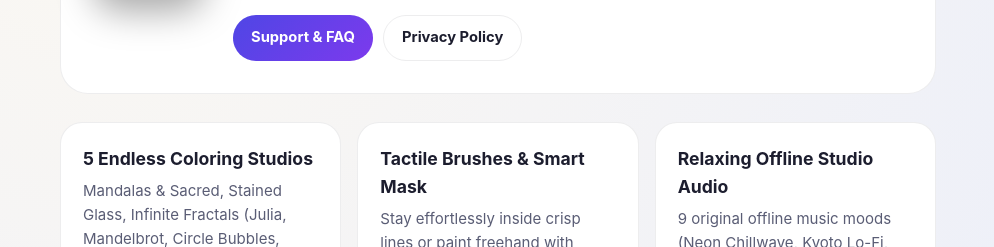
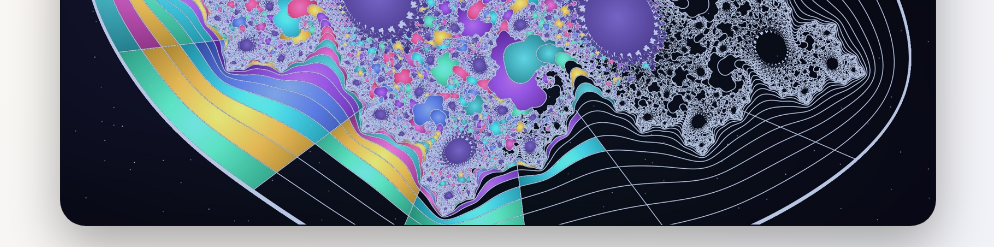
Before and after one commit to terakilobyte/fractaline, a plain HTML site: page index.html in a window 1280 px wide. Shown: the part 261-508 px from the top of the page, without its empty margins (142-1136 px from the left). Drawn offline with Linux system fonts and the light colour scheme.

Commit message:
Add 60% colored Julia fractal hero banner & social preview

```diff
--- a/index.html
+++ b/index.html
@@ -6,6 +6,10 @@
   <meta name="color-scheme" content="dark light" />
   <title>Fractaline: Infinite Coloring — Calm Fractal &amp; Stained-Glass Studio</title>
   <meta name="description" content="Unwind with endless fractals, mandalas, stained glass, relaxing offline music, and tactile brushes on iPhone and iPad. Zero subscriptions, zero ads." />
+  <meta property="og:title" content="Fractaline: Infinite Coloring" />
+  <meta property="og:description" content="Calm fractal &amp; stained-glass coloring studio for iPhone and iPad. Zero subscriptions, zero ads, 100% offline." />
+  <meta property="og:image" content="https://terakilobyte.github.io/fractaline/banner.jpg" />
+  <meta name="twitter:card" content="summary_large_image" />
   <style>
     :root {
       color-scheme: dark light;
@@ -47,6 +51,21 @@
       max-width: 920px;
       margin: 0 auto;
       padding: 48px 22px 72px;
+    }
+    .banner-frame {
+      margin: 0 0 24px;
+      border-radius: 26px;
+      overflow: hidden;
+      border: 1px solid var(--border);
+      box-shadow: 0 20px 50px rgba(0, 0, 0, 0.32);
+      background: #0b0d17;
+    }
+    .banner-img {
+      display: block;
+      width: 100%;
+      height: auto;
+      aspect-ratio: 2 / 1;
+      object-fit: cover;
     }
     .hero {
       display: flex;
@@ -142,6 +161,17 @@
 </head>
 <body>
   <main class="wrap">
+    <figure class="banner-frame">
+      <img
+        src="./banner.jpg"
+        alt="Double-spiral Julia fractal partially colored in glowing stained-glass jewel tones transitioning into crisp uncolored line art"
+        class="banner-img"
+        width="1600"
+        height="800"
+        fetchpriority="high"
+      />
+    </figure>
+
     <section class="hero">
       <img src="./icon.png" alt="Fractaline app icon" class="app-icon" width="112" height="112" fetchpriority="high" />
       <div class="hero-copy">
```
Also changed, not shown: banner.jpg (added).
